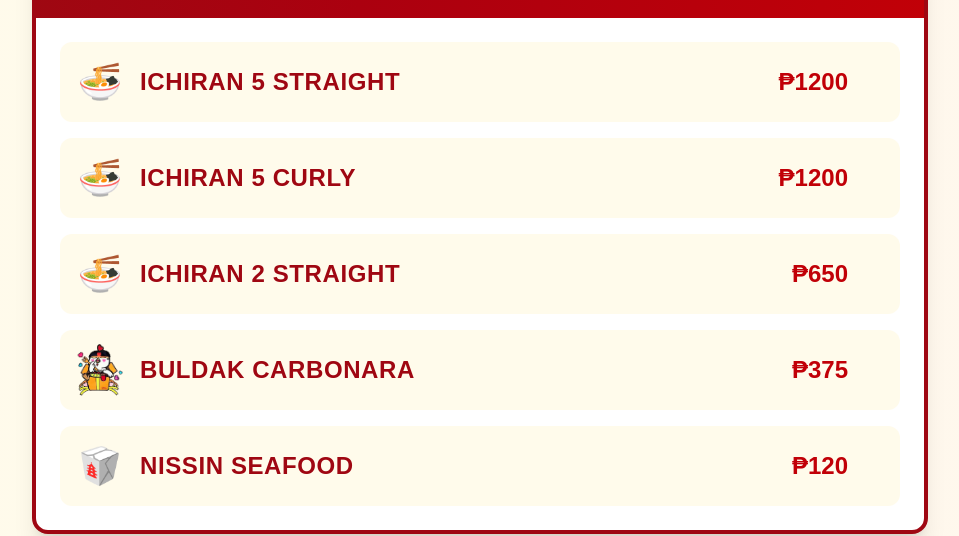
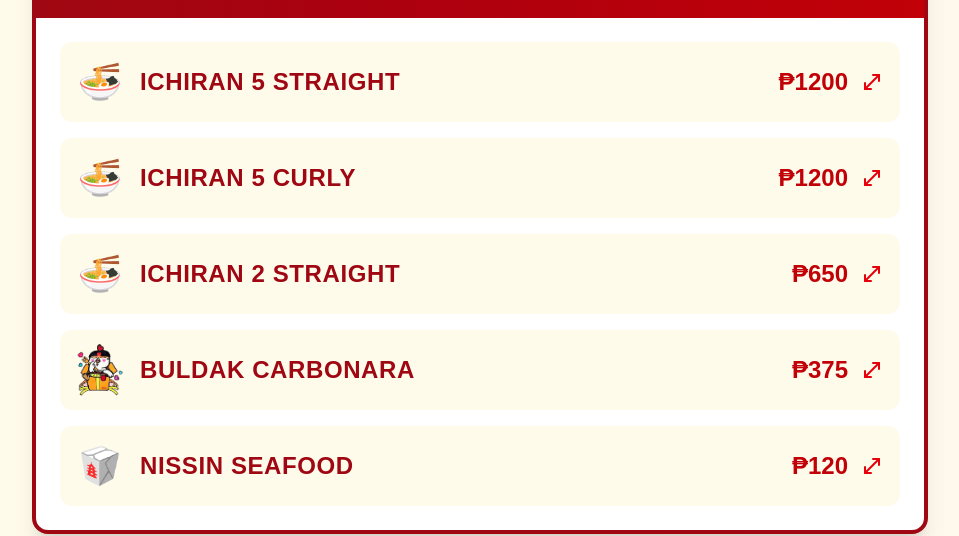
Before and after one commit to kevinwynsor/oishii-imported, a Next.js app: page / in a window 1280 px wide. Shown: the part 194-730 px from the top of the page, without its empty margins (160-1119 px from the left). Built offline with nearby package versions, Linux system fonts and the light colour scheme.

Commit message:
added diagonal arrow

```diff
--- a/app/page.tsx
+++ b/app/page.tsx
@@ -1,6 +1,6 @@
 'use client'
 import React, { useState, useEffect, useRef } from 'react';
-import { ShoppingCart, Phone, Instagram, Facebook } from 'lucide-react';
+import { MoveDiagonal } from 'lucide-react';
 import Image from 'next/image';
 import { categories } from '@/constants/categories';
 
@@ -110,7 +110,7 @@
                             <span className="text-lg md:text-2xl font-bold text-red-800 tracking-wide">
                               {item.name}
                             </span>
-                            {item.flavors && item.flavors.map((flavor)=>(
+                            {item.flavors.map((flavor)=>(
                               <span key={flavor} className="text-sm md:text-md font-bold text-red-800 tracking-wide">{flavor}</span>
                             ))}
                           </div>
@@ -119,7 +119,7 @@
                           <span className="text-lg md:text-2xl font-bold text-red-700">
                             {item.price}
                           </span>
-                          <ShoppingCart className="w-6 h-6 text-red-600 opacity-0 group-hover:opacity-100 transition-opacity duration-300" />
+                          <MoveDiagonal className="w-6 h-6 text-red-600 transition-transform duration-300 group-hover:scale-125" />
                         </div>
                       </div>
                     ))}
```
